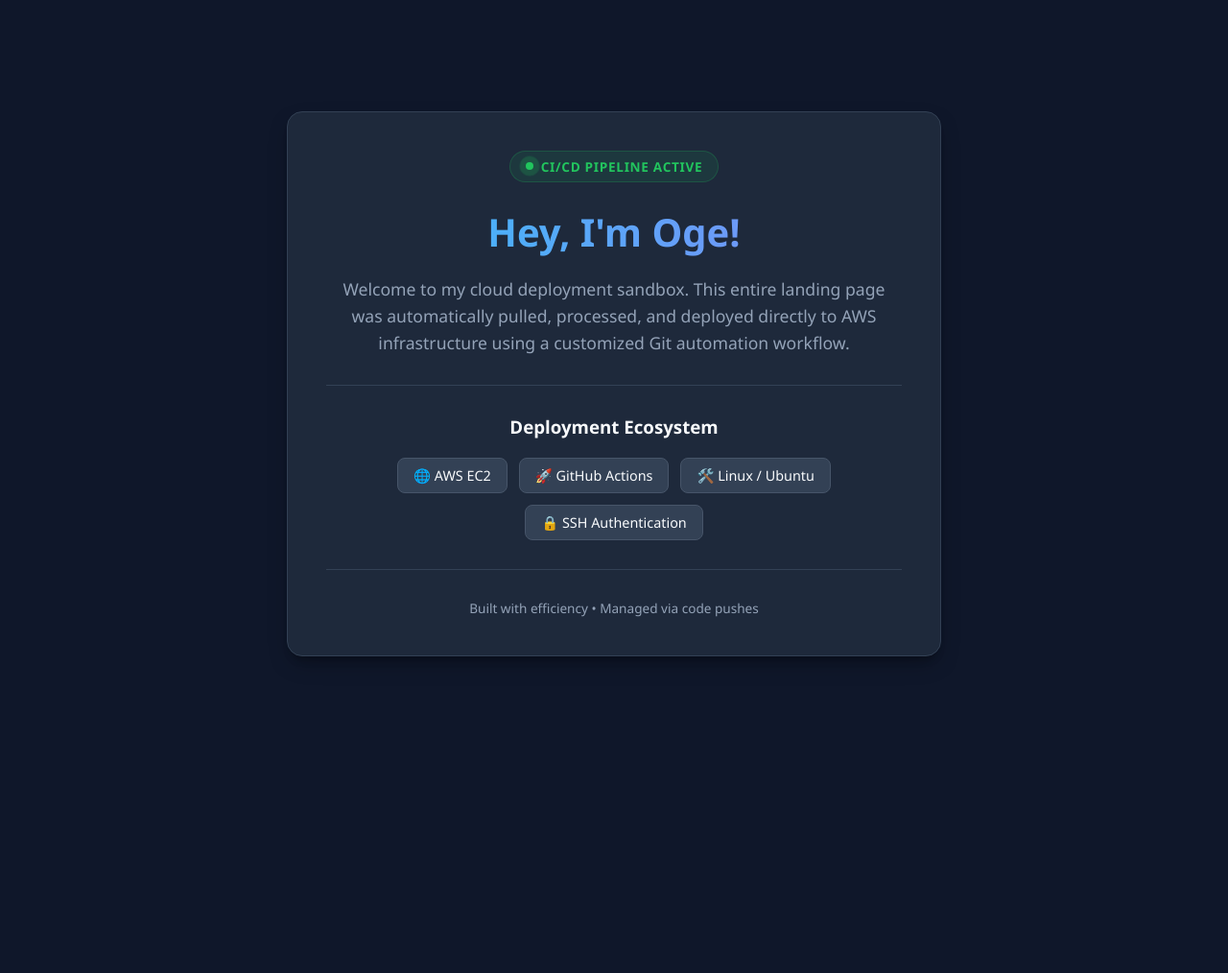
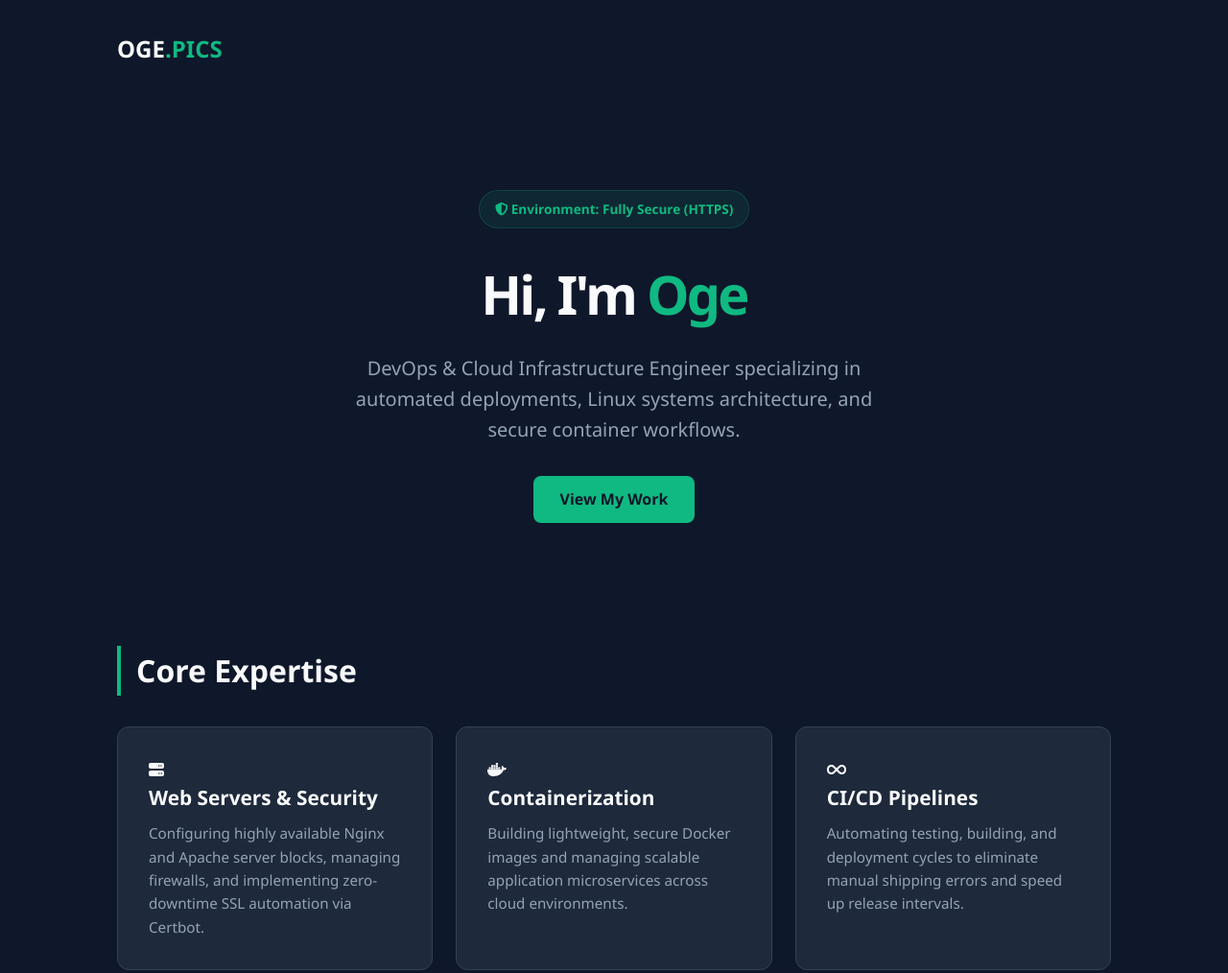
Before and after one commit to ogechiedithodo/first-deployment, a plain HTML site: page index.html in a window 1280 px wide. Shown: the top 1014 px of the page at 96% size. Before the commit the page ends 800 px from the top, so only its background shows below. Drawn offline with Linux system fonts and the light colour scheme.

Commit message:
new-site

```diff
--- a/index.html
+++ b/index.html
@@ -3,162 +3,257 @@
 <head>
     <meta charset="UTF-8">
     <meta name="viewport" content="width=device-width, initial-scale=1.0">
-    <title>Oge's DevOps Automation Showcase</title>
+    <title>Oge | DevOps & Cloud Engineer Portfolio</title>
+    <script src="https://cdnjs.cloudflare.com/ajax/libs/font-awesome/6.4.0/js/all.min.js"></script>
     <style>
         :root {
-            --bg-color: #0f172a;
-            --card-bg: #1e293b;
+            --bg-primary: #0f172a;
+            --bg-secondary: #1e293b;
+            --accent: #10b981;
+            --accent-hover: #059669;
             --text-main: #f8fafc;
             --text-muted: #94a3b8;
-            --accent: #38bdf8;
-            --success: #22c55e;
+            --card-border: #334155;
+        }
+
+        * {
+            margin: 0;
+            padding: 0;
+            box-sizing: border-box;
+            font-family: 'Segoe UI', Tahoma, Geneva, Verdana, sans-serif;
         }
 
         body {
-            font-family: 'Segoe UI', Roboto, Helvetica, Arial, sans-serif;
-            background-color: var(--bg-color);
+            background-color: var(--bg-primary);
             color: var(--text-main);
-            margin: 0;
-            display: flex;
-            justify-content: center;
-            align-items: center;
-            min-height: 100vh;
-            padding: 20px;
-            box-sizing: border-box;
+            line-height: 1.6;
         }
 
-        .container {
-            background: var(--card-bg);
-            border-radius: 16px;
-            padding: 40px;
-            max-width: 600px;
-            width: 100%;
-            box-shadow: 0 10px 25px -5px rgba(0, 0, 0, 0.3), 0 8px 10px -6px rgba(0, 0, 0, 0.3);
-            text-align: center;
-            border: 1px solid #334155;
+        header {
+            max-width: 1100px;
+            margin: 0 auto;
+            padding: 2rem;
+            display: flex;
+            justify-content: space-between;
+            align-items: center;
         }
 
-        /* Live Pulsing Badge */
-        .status-badge {
-            display: inline-flex;
-            align-items: center;
-            background: rgba(34, 197, 94, 0.1);
-            color: var(--success);
-            padding: 6px 16px;
-            border-radius: 9999px;
+        .logo {
+            font-size: 1.5rem;
+            font-weight: 700;
+            color: var(--text-main);
+        }
+
+        .logo span {
+            color: var(--accent);
+        }
+
+        .hero {
+            max-width: 1100px;
+            margin: 4rem auto;
+            padding: 2rem;
+            text-align: center;
+        }
+
+        .badge {
+            background-color: rgba(16, 185, 129, 0.1);
+            color: var(--accent);
+            padding: 0.5rem 1rem;
+            border-radius: 50px;
             font-size: 0.85rem;
             font-weight: 600;
-            letter-spacing: 0.05em;
-            margin-bottom: 24px;
-            border: 1px solid rgba(34, 197, 94, 0.2);
-        }
-
-        .status-dot {
-            width: 8px;
-            height: 8px;
-            background-color: var(--success);
-            border-radius: 50%;
-            margin-right: 8px;
-            position: relative;
-        }
-
-        .status-dot::after {
-            content: '';
-            position: absolute;
-            width: 100%;
-            height: 100%;
-            background-color: var(--success);
-            border-radius: 50%;
-            left: 0;
-            top: 0;
-            animation: pulse 2s infinite;
-        }
-
-        @keyframes pulse {
-            0% { transform: scale(1); opacity: 1; }
-            100% { transform: scale(3); opacity: 0; }
+            border: 1px solid rgba(16, 185, 129, 0.2);
+            display: inline-block;
+            margin-bottom: 1.5rem;
         }
 
         h1 {
-            font-size: 2.5rem;
-            margin: 0 0 15px 0;
+            font-size: 3.5rem;
+            margin-bottom: 1rem;
             font-weight: 800;
-            background: linear-gradient(to right, #38bdf8, #818cf8);
-            -webkit-background-clip: text;
-            -webkit-text-fill-color: transparent;
+            letter-spacing: -0.05em;
         }
 
-        p {
-            color: var(--text-muted);
-            font-size: 1.1rem;
-            line-height: 1.6;
-            margin-bottom: 30px;
+        h1 span {
+            color: var(--accent);
         }
 
-        .tech-stack {
-            display: flex;
-            justify-content: center;
-            gap: 12px;
-            flex-wrap: wrap;
-            margin-top: 20px;
+        .hero p {
+            font-size: 1.25rem;
+            color: var(--text-muted);
+            max-width: 600px;
+            margin: 0 auto 2rem auto;
         }
 
-        .tech-badge {
-            background: #334155;
-            color: var(--text-main);
-            padding: 8px 16px;
+        .cta-btn {
+            background-color: var(--accent);
+            color: var(--bg-primary);
+            padding: 0.75rem 1.75rem;
             border-radius: 8px;
-            font-size: 0.9rem;
-            font-weight: 500;
-            border: 1px solid #475569;
-            transition: transform 0.2s;
+            text-decoration: none;
+            font-weight: 600;
+            transition: all 0.2s ease;
+            display: inline-block;
         }
 
-        .tech-badge:hover {
+        .cta-btn:hover {
+            background-color: var(--accent-hover);
             transform: translateY(-2px);
+        }
+
+        .main-content {
+            max-width: 1100px;
+            margin: 0 auto;
+            padding: 2rem;
+        }
+
+        section {
+            margin-bottom: 6rem;
+        }
+
+        h2 {
+            font-size: 2rem;
+            margin-bottom: 2rem;
+            border-left: 4px solid var(--accent);
+            padding-left: 1rem;
+        }
+
+        .grid {
+            display: grid;
+            grid-template-columns: repeat(auto-fit, minmax(300px, 1fr));
+            gap: 1.5rem;
+        }
+
+        .card {
+            background-color: var(--bg-secondary);
+            border: 1px solid var(--card-border);
+            padding: 2rem;
+            border-radius: 12px;
+            transition: transform 0.2s ease, border-color 0.2s ease;
+        }
+
+        .card:hover {
+            transform: translateY(-5px);
             border-color: var(--accent);
         }
 
-        hr {
-            border: 0;
-            border-top: 1px solid #334155;
-            margin: 30px 0;
+        .card i {
+            font-size: 2rem;
+            color: var(--accent);
+            margin-bottom: 1rem;
+        }
+
+        .card h3 {
+            margin-bottom: 0.5rem;
+            font-size: 1.3rem;
+        }
+
+        .card p {
+            color: var(--text-muted);
+            font-size: 0.95rem;
+        }
+
+        .skills-tags {
+            display: flex;
+            flex-wrap: wrap;
+            gap: 0.5rem;
+            margin-top: 1rem;
+        }
+
+        .tag {
+            background-color: var(--bg-primary);
+            padding: 0.25rem 0.75rem;
+            border-radius: 4px;
+            font-size: 0.8rem;
+            color: var(--text-main);
+            border: 1px solid var(--card-border);
         }
 
         footer {
-            font-size: 0.85rem;
+            text-align: center;
+            padding: 4rem 2rem;
             color: var(--text-muted);
+            border-top: 1px solid var(--card-border);
+            max-width: 1100px;
+            margin: 0 auto;
+        }
+
+        footer a {
+            color: var(--accent);
+            text-decoration: none;
+            margin: 0 0.5rem;
+        }
+
+        @media (max-width: 768px) {
+            h1 { font-size: 2.5rem; }
+            .hero { margin: 2rem auto; }
         }
     </style>
 </head>
 <body>
 
-    <div class="container">
-        <!-- Live Automation Indicator -->
-        <div class="status-badge">
-            <span class="status-dot"></span>
-            CI/CD PIPELINE ACTIVE
-        </div>
+    <header>
+        <div class="logo">OGE<span>.PICS</span></div>
+    </header>
 
-        <h1>Hey, I'm Oge!</h1>
-        <p>Welcome to my cloud deployment sandbox. This entire landing page was automatically pulled, processed, and deployed directly to AWS infrastructure using a customized Git automation workflow.</p>
+    <main class="hero">
+        <span class="badge"><i class="fa-solid fa-shield-halved"></i> Environment: Fully Secure (HTTPS)</span>
+        <h1>Hi, I'm <span>Oge</span></h1>
+        <p>DevOps & Cloud Infrastructure Engineer specializing in automated deployments, Linux systems architecture, and secure container workflows.</p>
+        <a href="#projects" class="cta-btn">View My Work</a>
+    </main>
 
-        <hr>
+    <div class="main-content">
+        <section id="services">
+            <h2>Core Expertise</h2>
+            <div class="grid">
+                <div class="card">
+                    <i class="fa-solid fa-server"></i>
+                    <h3>Web Servers & Security</h3>
+                    <p>Configuring highly available Nginx and Apache server blocks, managing firewalls, and implementing zero-downtime SSL automation via Certbot.</p>
+                </div>
+                <div class="card">
+                    <i class="fa-brands fa-docker"></i>
+                    <h3>Containerization</h3>
+                    <p>Building lightweight, secure Docker images and managing scalable application microservices across cloud environments.</p>
+                </div>
+                <div class="card">
+                    <i class="fa-solid fa-infinity"></i>
+                    <h3>CI/CD Pipelines</h3>
+                    <p>Automating testing, building, and deployment cycles to eliminate manual shipping errors and speed up release intervals.</p>
+                </div>
+            </div>
+        </section>
 
-        <h3 style="color: var(--text-main); margin-bottom: 15px; font-weight: 600;">Deployment Ecosystem</h3>
-        <div class="tech-stack">
-            <div class="tech-badge">🌐 AWS EC2</div>
-            <div class="tech-badge">🚀 GitHub Actions</div>
-            <div class="tech-badge">🛠️ Linux / Ubuntu</div>
-            <div class="tech-badge">🔒 SSH Authentication</div>
-        </div>
+        <section id="projects">
+            <h2>Recent Projects</h2>
+            <div class="grid">
+                <div class="card">
+                    <h3>🌐 Automated Secure Web Platform</h3>
+                    <p>Provisioned a secure cloud architecture hosting unmanaged web infrastructure. Successfully hard-coded reverse proxy optimizations and forced global secure traffic routing.</p>
+                    <div class="skills-tags">
+                        <span class="tag">Nginx</span>
+                        <span class="tag">AWS EC2</span>
+                        <span class="tag">Let's Encrypt</span>
+                        <span class="tag">Linux</span>
+                    </div>
+                </div>
+                <div class="card">
+                    <h3>📦 Multi-Fork Application Scaling</h3>
+                    <p>Implemented high-concurrency node clustering using advanced application process utilities running in cluster mode to handle dynamic traffic scaling.</p>
+                    <div class="skills-tags">
+                        <span class="tag">NodeJS</span>
+                        <span class="tag">PM2</span>
+                        <span class="tag">Cluster Mode</span>
+                    </div>
+                </div>
+            </div>
+        </section>
+    </div>
 
-        <hr>
-
-        <footer>
-            Built with efficiency • Managed via code pushes
-        </footer>
-    </div>
+    <footer>
+        <p>&copy; 2026 Oge. Built with clean code and deployed automatically.</p>
+    </footer>
 
 </body>
 </html>
```
